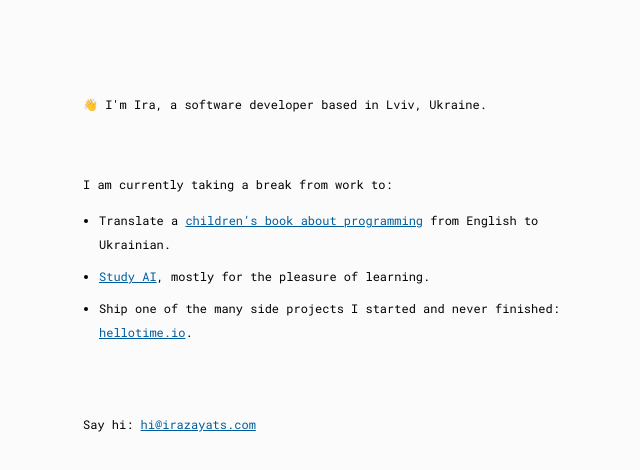
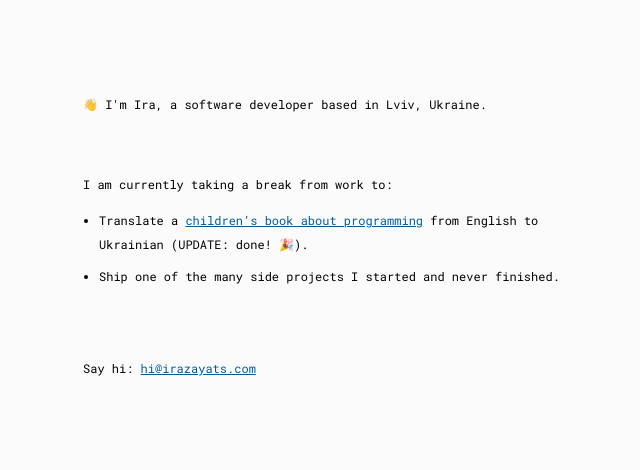
Before and after one commit to irinkaa/irinkaa.github.io, a plain HTML site: page index.html in a window 1280 px wide. Shown: the whole page, without its empty margins (317-957 px from the left). Drawn offline with Linux system fonts and the light colour scheme.

Commit message:
Long overdue update :)

```diff
--- a/index.html
+++ b/index.html
@@ -15,12 +15,8 @@
     <br/>
     <p>I am currently taking a break from work to:</p>
     <ul>
-        <li>Translate a <a target="_blank" href="https://www.amazon.com/Ruby-Wizardry-Introduction-Programming-Kids/dp/1593275668">children’s book about programming</a> from English to Ukrainian.</li>
-        <li>
-            <a target="_blank" href="https://online.stanford.edu/programs/artificial-intelligence-graduate-certificate">Study AI</a>, mostly for the pleasure of learning.
-        </li>
-        <li>Ship one of the many side projects I started and never finished:
-            <a target="_blank" href="https://hellotime.herokuapp.com/">hellotime.io</a>.
+        <li>Translate a <a target="_blank" href="https://www.amazon.com/Ruby-Wizardry-Introduction-Programming-Kids/dp/1593275668">children’s book about programming</a> from English to Ukrainian (UPDATE: done! 🎉).</li>
+        <li>Ship one of the many side projects I started and never finished.
         </li>
     </ul>
 
```
